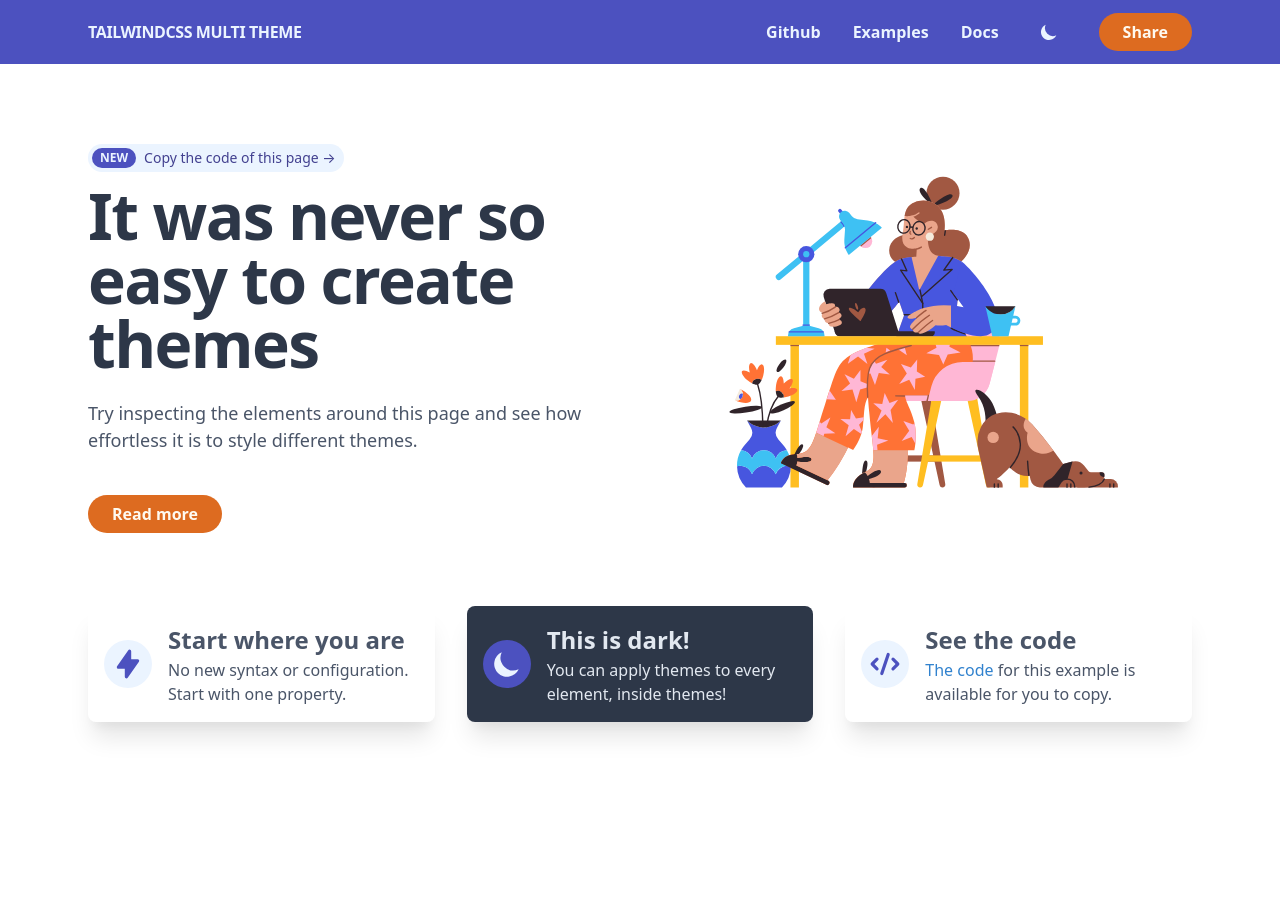
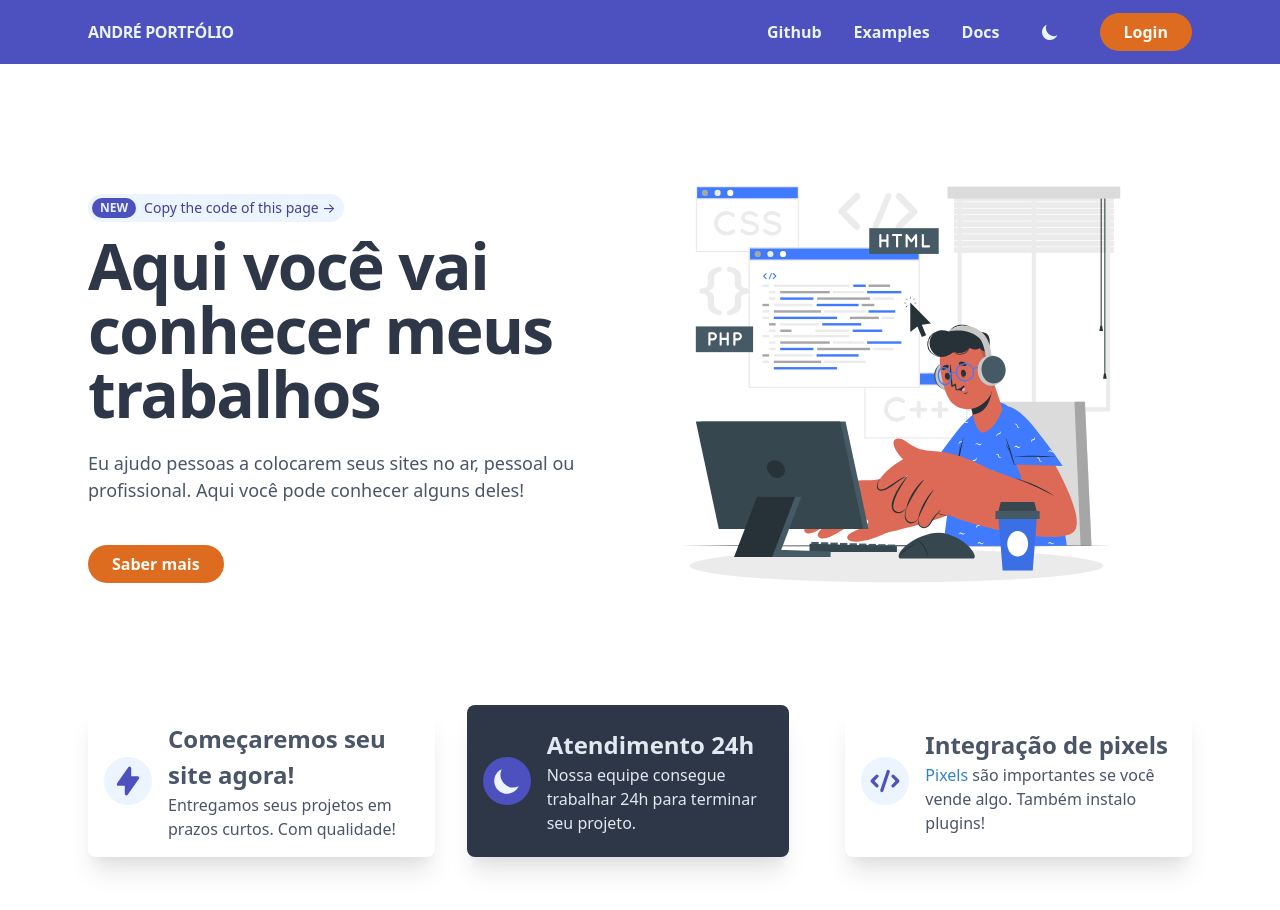
Before and after one commit to euandredev/euandredev.github.io, a plain HTML site: page index.html in a window 1280 px wide. Before the commit the page ends 800 px from the top, so only its background shows below. Drawn offline with nearby package versions, Linux system fonts and the light colour scheme.

Commit message:
Add files via upload

```diff
--- a/index.html
+++ b/index.html
@@ -2,11 +2,11 @@
 <html
   :class="{ 'theme-dark': dark }"
   x-data="{ dark: !!window.matchMedia && window.matchMedia('(prefers-color-scheme: dark)').matches}"
-  lang="en">
+  lang="pt-BR">
 <head>
   <meta charset="UTF-8">
   <meta name="viewport" content="width=device-width, initial-scale=1.0">
-  <title>Tailwind CSS Multi Theme</title>
+  <title>André Dev</title>
   <meta name="description" content="The easiest way to create themes with Tailwind CSS.">
   <meta itemprop="image" content="https://tailwindcss-multi-theme.now.sh/share.png">
 
@@ -19,11 +19,14 @@
 
   <link rel="stylesheet" href="style.css">
   <script src="https://cdn.jsdelivr.net/gh/alpinejs/alpine@v2.3.5/dist/alpine.min.js" defer></script>
+
+  <!--Adições de CSS-->
+  <style>.w-full { width: 93%;  }</style>
 </head>
 <body class="dark:bg-gray-900">
   <div class="text-indigo-100 bg-indigo-700 dark:bg-gray-800 dark:text-gray-200">
     <div class="flex items-center justify-between h-16 max-w-6xl px-6 mx-auto">
-      <a class="font-bold tracking-tight uppercase" href="#">tailwindcss multi theme</a>
+      <a class="font-bold tracking-tight uppercase" href="#">André Portfólio</a>
       <ul class="flex items-center space-x-8 font-semibold" role="navigation">
         <li><a href="https://github.com/estevanmaito/tailwindcss-multi-theme">Github</a></li>
         <li><a href="https://github.com/estevanmaito/tailwindcss-multi-theme/tree/master/examples">Examples</a></li>
@@ -37,7 +40,7 @@
         <li>
           <a class="px-6 py-2 text-orange-100 bg-orange-600 rounded-full"
             href="https://twitter.com/intent/tweet?text=Tailwind Multi Theme - The easiest way to create themes with Tailwind CSS&via=estevanmaito&url=https://tailwindcss-multi-theme.now.sh/">
-            Share
+            Login
           </a>
         </li>
       </ul>
@@ -52,14 +55,14 @@
             <span class="text-sm leading-loose text-indigo-800 dark:text-gray-300">Copy the code of this page &RightArrow;</span>
           </a>
         </div>
-        <h1 class="text-5xl font-extrabold leading-none tracking-tight text-gray-800 lg:text-6xl dark:text-gray-400">It was never so easy to create themes</h1>
-        <p class="mt-6 mb-12 text-lg text-gray-700 dark:text-gray-400">Try inspecting the elements around this page and see how effortless it is to style different themes.</p>
+        <h1 class="text-5xl font-extrabold leading-none tracking-tight text-gray-800 lg:text-6xl dark:text-gray-400">Aqui você vai conhecer meus trabalhos</h1>
+        <p class="mt-6 mb-12 text-lg text-gray-700 dark:text-gray-400">Eu ajudo pessoas a colocarem seus sites no ar, pessoal ou profissional. Aqui você pode conhecer alguns deles!</p>
         <div>
-          <a class="px-6 py-2 font-semibold text-orange-100 bg-orange-600 rounded-full" href="https://github.com/estevanmaito/tailwindcss-multi-theme/blob/master/README.md#-install">Read more</a>
+          <a class="px-6 py-2 font-semibold text-orange-100 bg-orange-600 rounded-full" href="https://github.com/estevanmaito/tailwindcss-multi-theme/blob/master/README.md#-install">Saber mais</a>
         </div>
       </div>
       <div class="md:w-1/2">
-        <img class="w-full" src="wfh_1.svg" alt="Woman working from home">
+        <img class="w-full" src="andre_cool.svg" alt="Woman working from home">
       </div>
     </div>
   </header>
@@ -72,8 +75,8 @@
             <svg class="w-8 h-8" fill="currentColor" viewBox="0 0 20 20"><path fill-rule="evenodd" d="M11.3 1.046A1 1 0 0112 2v5h4a1 1 0 01.82 1.573l-7 10A1 1 0 018 18v-5H4a1 1 0 01-.82-1.573l7-10a1 1 0 011.12-.38z" clip-rule="evenodd"></path></svg>
           </div>
           <div>
-            <h3 class="text-2xl font-semibold ">Start where you are</h3>
-            <p class="">No new syntax or configuration. Start with one property.</p>
+            <h3 class="text-2xl font-semibold ">Começaremos seu site agora!</h3>
+            <p class="">Entregamos seus projetos em prazos curtos. Com qualidade!</p>
           </div>
         </div>
         <div class="flex theme-dark">
@@ -82,8 +85,8 @@
               <svg class="w-8 h-8" fill="currentColor" viewBox="0 0 20 20"><path d="M17.293 13.293A8 8 0 016.707 2.707a8.001 8.001 0 1010.586 10.586z"></path></svg>
             </div>
             <div>
-              <h3 class="text-2xl font-semibold">This is dark!</h3>
-              <p class="">You can apply themes to every element, inside themes!</p>
+              <h3 class="text-2xl font-semibold">Atendimento 24h</h3>
+              <p class="">Nossa equipe consegue trabalhar 24h para terminar seu projeto.</p>
             </div>
           </div>
         </div>
@@ -92,8 +95,8 @@
             <svg class="w-8 h-8" fill="currentColor" viewBox="0 0 20 20"><path fill-rule="evenodd" d="M12.316 3.051a1 1 0 01.633 1.265l-4 12a1 1 0 11-1.898-.632l4-12a1 1 0 011.265-.633zM5.707 6.293a1 1 0 010 1.414L3.414 10l2.293 2.293a1 1 0 11-1.414 1.414l-3-3a1 1 0 010-1.414l3-3a1 1 0 011.414 0zm8.586 0a1 1 0 011.414 0l3 3a1 1 0 010 1.414l-3 3a1 1 0 11-1.414-1.414L16.586 10l-2.293-2.293a1 1 0 010-1.414z" clip-rule="evenodd"></path></svg>
           </div>
           <div>
-            <h3 class="text-2xl font-semibold ">See the code</h3>
-            <p class=""><a class="text-blue-600 dark:text-blue-300" href="https://github.com/estevanmaito/tailwindcss-multi-theme/tree/master/examples/with-alpine">The code</a> for this example is available for you to copy.</p>
+            <h3 class="text-2xl font-semibold ">Integração de pixels</h3>
+            <p class=""><a class="text-blue-600 dark:text-blue-300" href="https://github.com/estevanmaito/tailwindcss-multi-theme/tree/master/examples/with-alpine">Pixels</a> são importantes se você vende algo. Também instalo plugins!</p>
           </div>
         </div>
       </div>
```
Also changed, not shown: andre_cool.svg (added).
